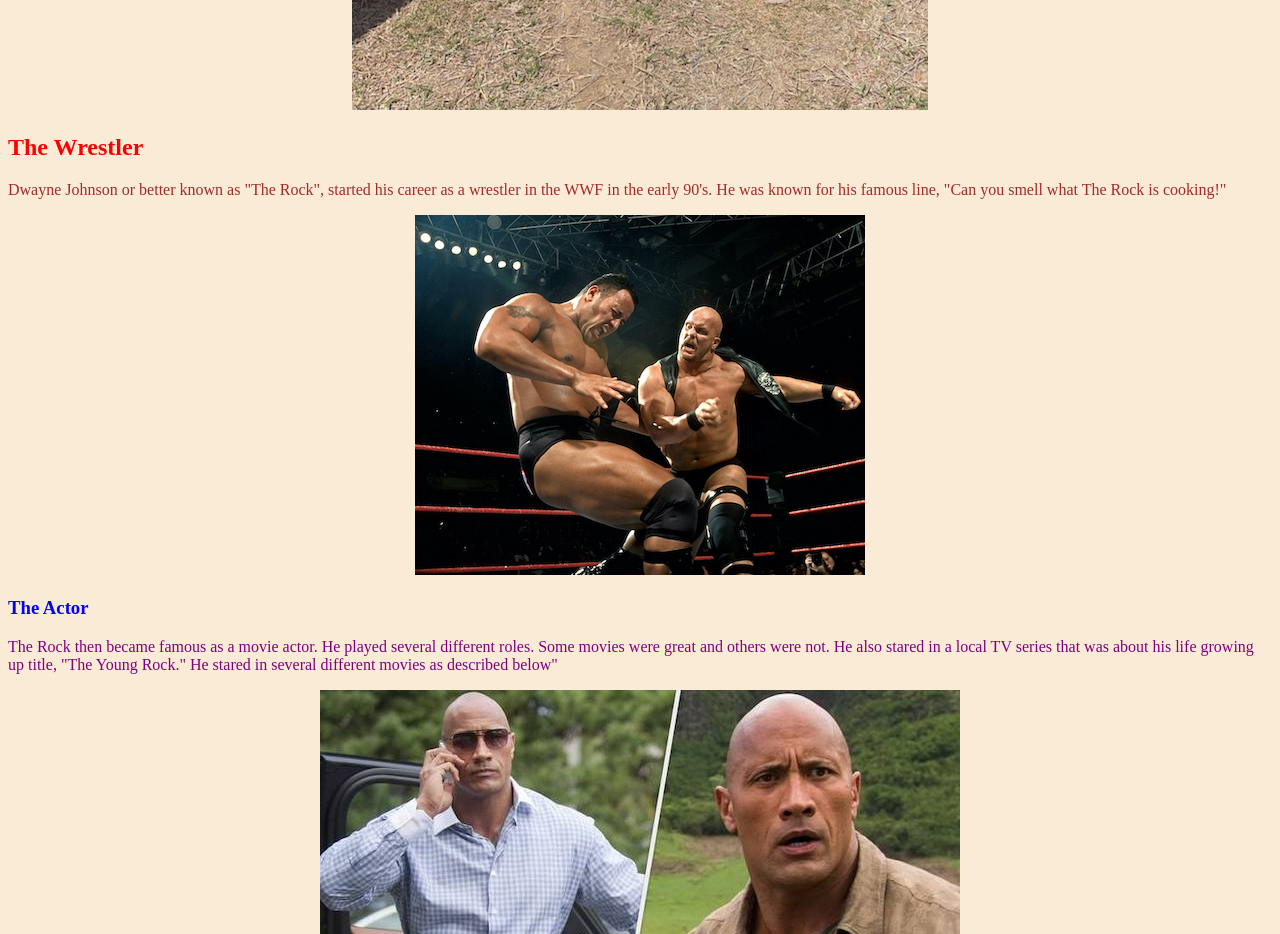
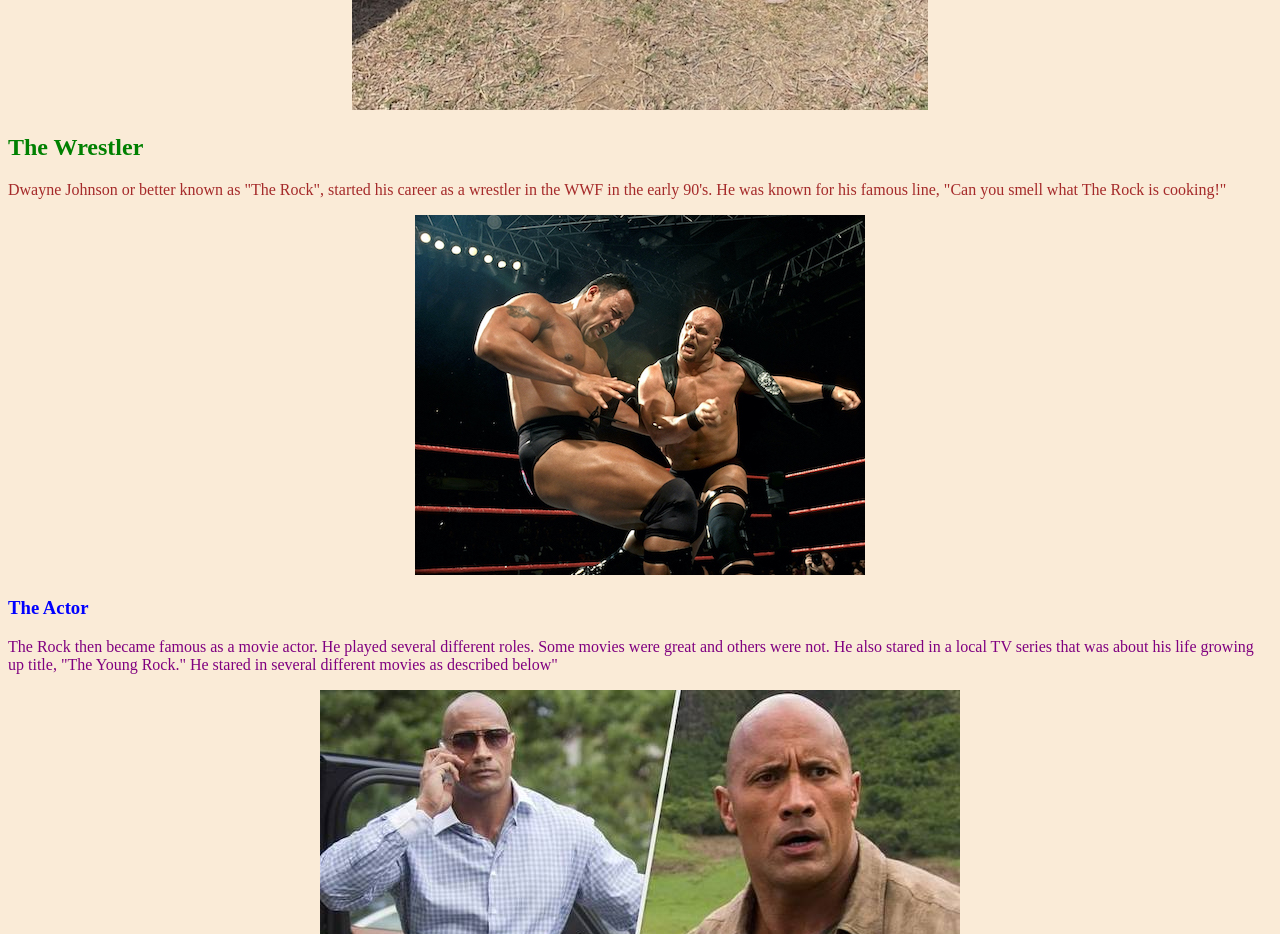
Before and after one commit to gracer40/fall22proj2, a plain HTML site: page index.html in a window 1280 px wide. Shown: the part 1200-2134 px from the top of the page. Drawn offline with Linux system fonts and the light colour scheme.

Commit message:
change 2

```diff
--- a/index.html
+++ b/index.html
@@ -27,7 +27,7 @@
 	<hr>
 	<p><b>Dwayne "The Rock" Johnson is my one true man crush! He is one of my favorite wrestlers, actors, entrepeneur and just my all time favorite person. Dwayne is honeslty one of the most humble and giving famous person in Hollywood right now. If you have ever seen him on his social media platoform, he is always giving back to his fans. He also is such a great family man. </b>Although he may not be the best actor, I will always continue to support The Rock because of the positive person he is.<i> I will one day get to meet the Rock and we will sit down and have a great conversation on what a great person he is. Honeslty I probably will be too start struck to even speak. It will happen one day! I will meet Dwayne "The Rock" Johnson and it will be great! </i>
 	<center><img src="photos/graceandrock.jpg" alt="Grace and her Man Crush Dwayne the Rock Johnson"></center>
-	<h2 style="color:red">The Wrestler</h2>
+	<h2 style="color:green">The Wrestler</h2>
 
 	<p style="color:brown">Dwayne Johnson or better known as "The Rock", started his career as a wrestler in the WWF in the early 90's. He was known for his famous line, "Can you smell what The Rock is cooking!"</p>
 	<center><img src="photos/wrestlingrock.jpg" alt:="Rock The Wrestler"></center>
```
